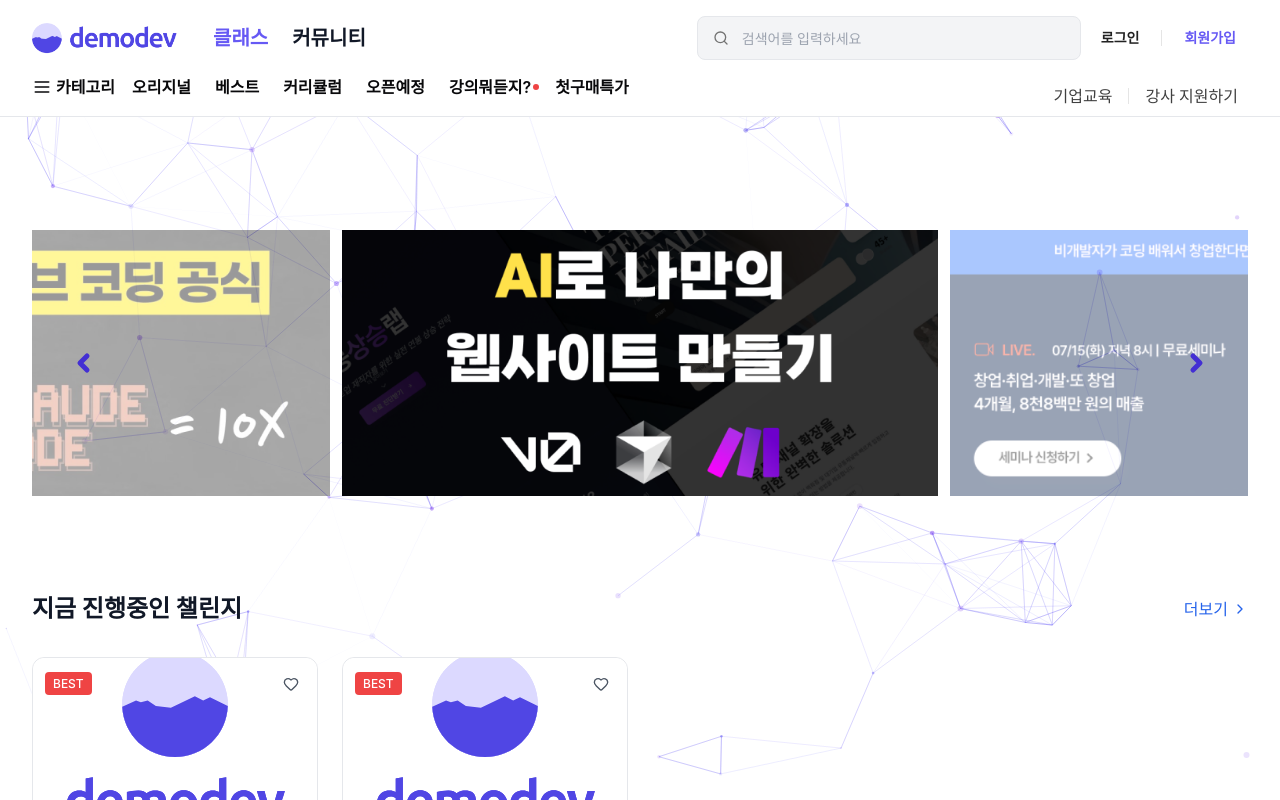
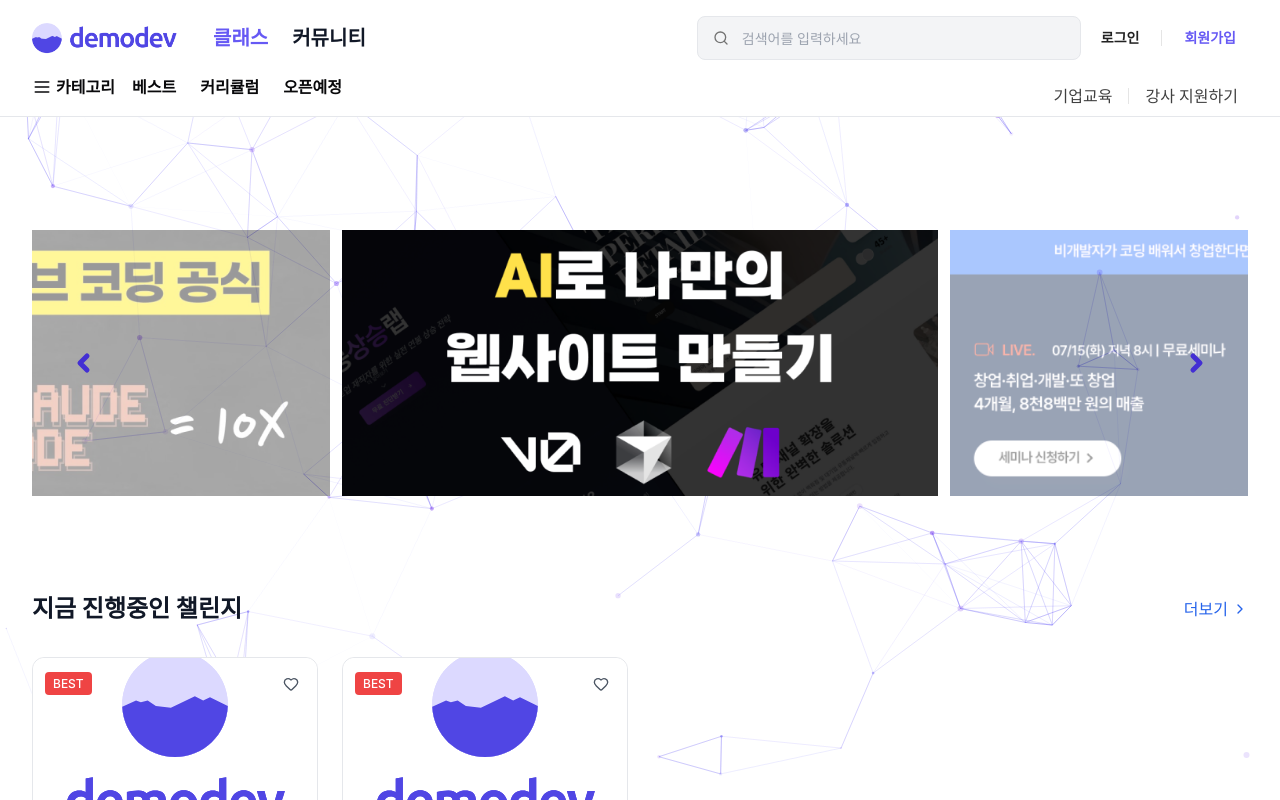
Before and after one commit to demodev-lab/demodev-lecture, a Next.js app: page / in a window 1280 px wide. Shown: the top 800 px of the page. Built offline with nearby package versions, Linux system fonts and the light colour scheme.

Commit message:
docs(VZOG-33): 네브바 내용 수정

```diff
--- a/components/@shared/Header.tsx
+++ b/components/@shared/Header.tsx
@@ -162,12 +162,6 @@
                     <div className="overflow-hidden">
                       <div className="flex ml-0 h-full gap-6">
                         <Link
-                          href="/class/2"
-                          className="relative flex h-10 items-center border-b-2 border-b-transparent font-semibold pb-4 text-base hover:border-b-[#1c2a4b]"
-                        >
-                          오리지널
-                        </Link>
-                        <Link
                           href="/class/best"
                           className="relative flex h-10 items-center border-b-2 border-b-transparent font-semibold pb-4 text-base hover:border-b-[#1c2a4b]"
                         >
@@ -184,19 +178,6 @@
                           className="relative flex h-10 items-center border-b-2 border-b-transparent font-semibold pb-4 text-base hover:border-b-[#1c2a4b]"
                         >
                           오픈예정
-                        </Link>
-                        <Link
-                          href="#"
-                          className="relative flex h-10 items-center border-b-2 border-b-transparent font-semibold pb-4 text-base hover:border-b-[#1c2a4b]"
-                        >
-                          강의뭐듣지?
-                          <span className="absolute top-2 -right-2 rounded-full bg-red-500 h-1 w-1 sm:h-1.5 sm:w-1.5"></span>
-                        </Link>
-                        <Link
-                          href="/onboarding"
-                          className="relative flex h-10 items-center border-b-2 border-b-transparent font-semibold pb-4 text-base hover:border-b-[#1c2a4b]"
-                        >
-                          첫구매특가
                         </Link>
                       </div>
                     </div>
```
